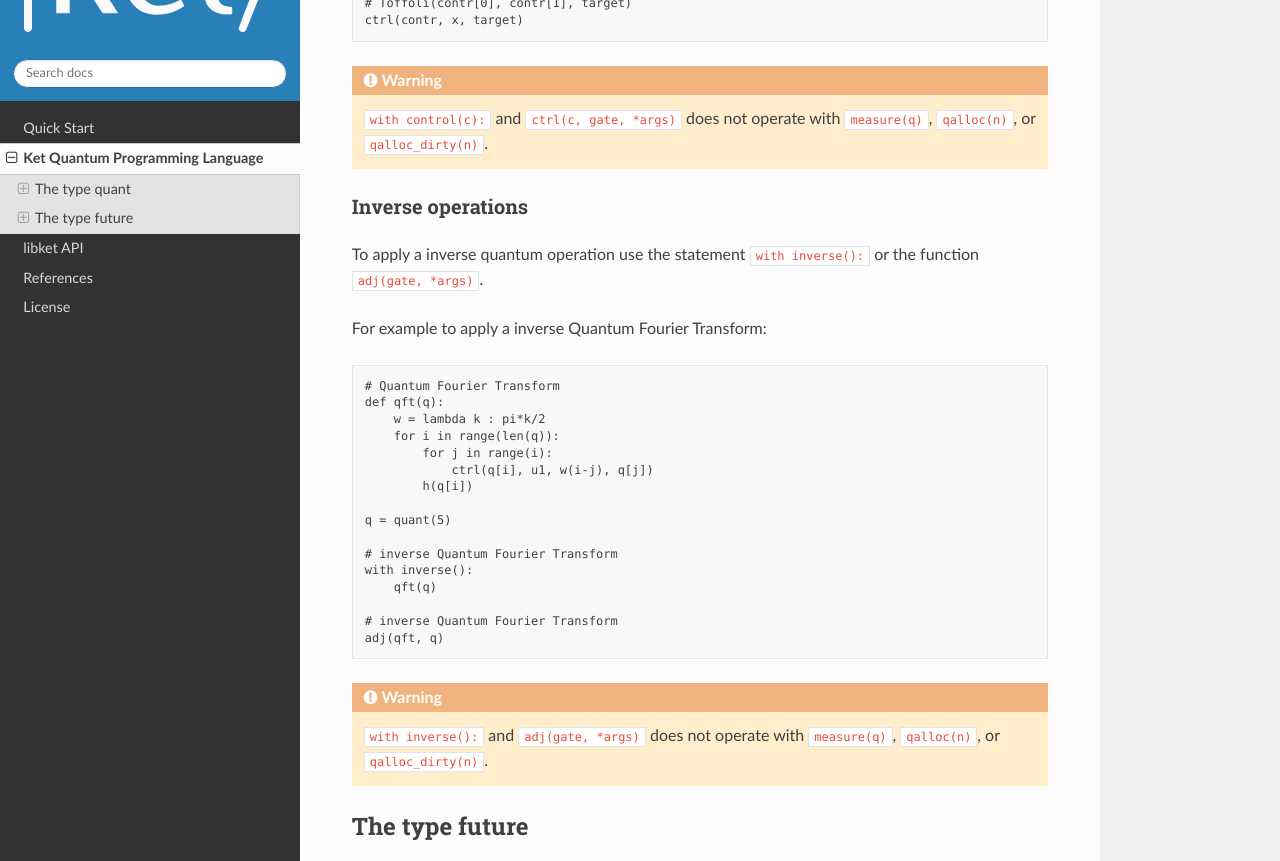
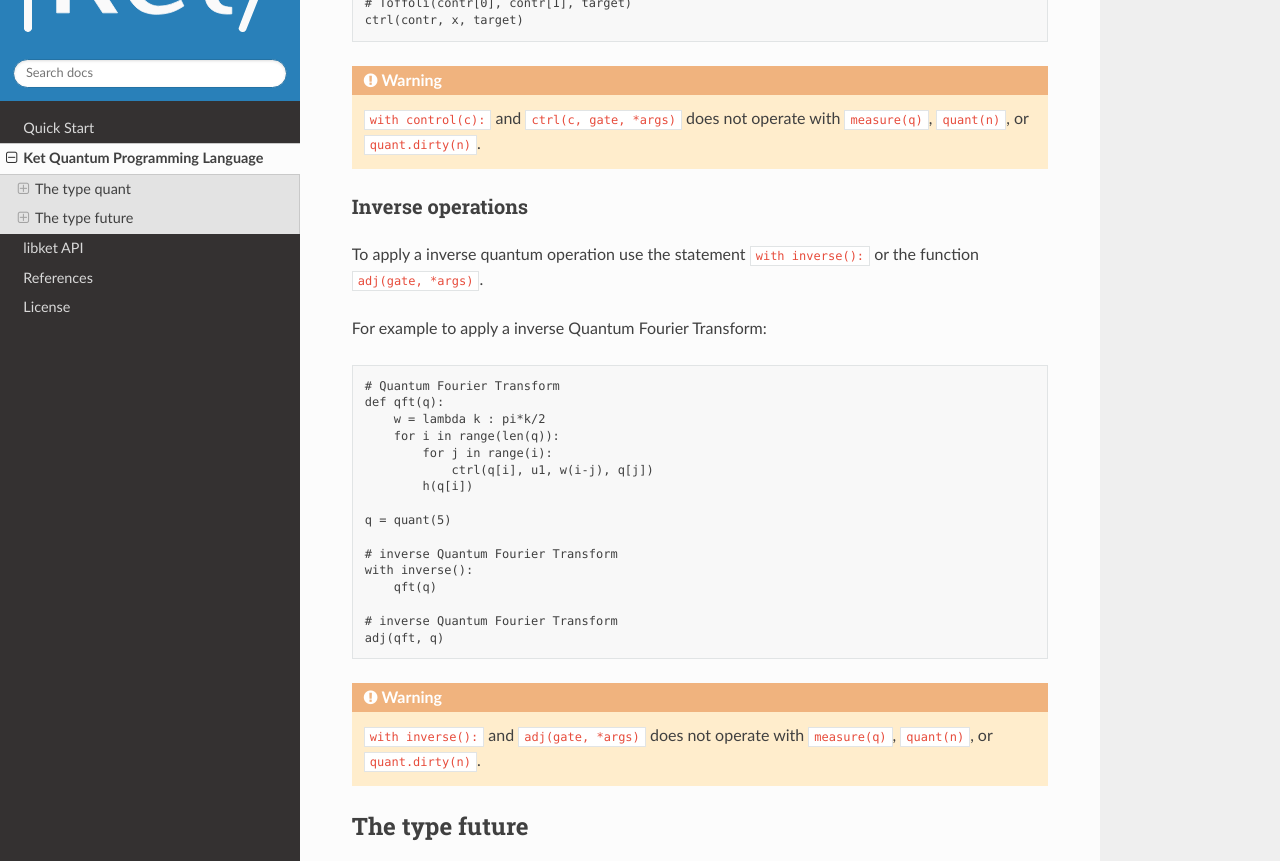
Before and after one commit to quantum-ket/ket, a Sphinx documentation site: the page built from docs/source/ket.rst, in a window 1280 px wide and 1400 px high, scrolled down 1662 px. Shown: the part 147-1008 px from the top of the window. Built offline with Sphinx 7.4.7 and the Read the Docs theme 2.0.0, drawn with Linux system fonts in a browser that asks for light colours.

Commit message:
remove old syntax

```diff
--- a/docs/source/ket.rst
+++ b/docs/source/ket.rst
@@ -84,7 +84,7 @@ For example, to apply a CNOT or a Toffoli gate:
     ctrl(contr, x, target)
 
 .. warning:: ``with control(c):`` and ``ctrl(c, gate, *args)`` does not operate
-    with ``measure(q)``, ``qalloc(n)``, or ``qalloc_dirty(n)``.
+    with ``measure(q)``, ``quant(n)``, or ``quant.dirty(n)``.
 
 Inverse operations
 ^^^^^^^^^^^^^^^^^^
@@ -114,7 +114,7 @@ For example to apply a inverse Quantum Fourier Transform:
     adj(qft, q)
 
 .. warning:: ``with inverse():`` and ``adj(gate, *args)`` does not operate with
-    ``measure(q)``, ``qalloc(n)``, or ``qalloc_dirty(n)``.
+    ``measure(q)``, ``quant(n)``, or ``quant.dirty(n)``.
 
 The type future
 ---------------
```
